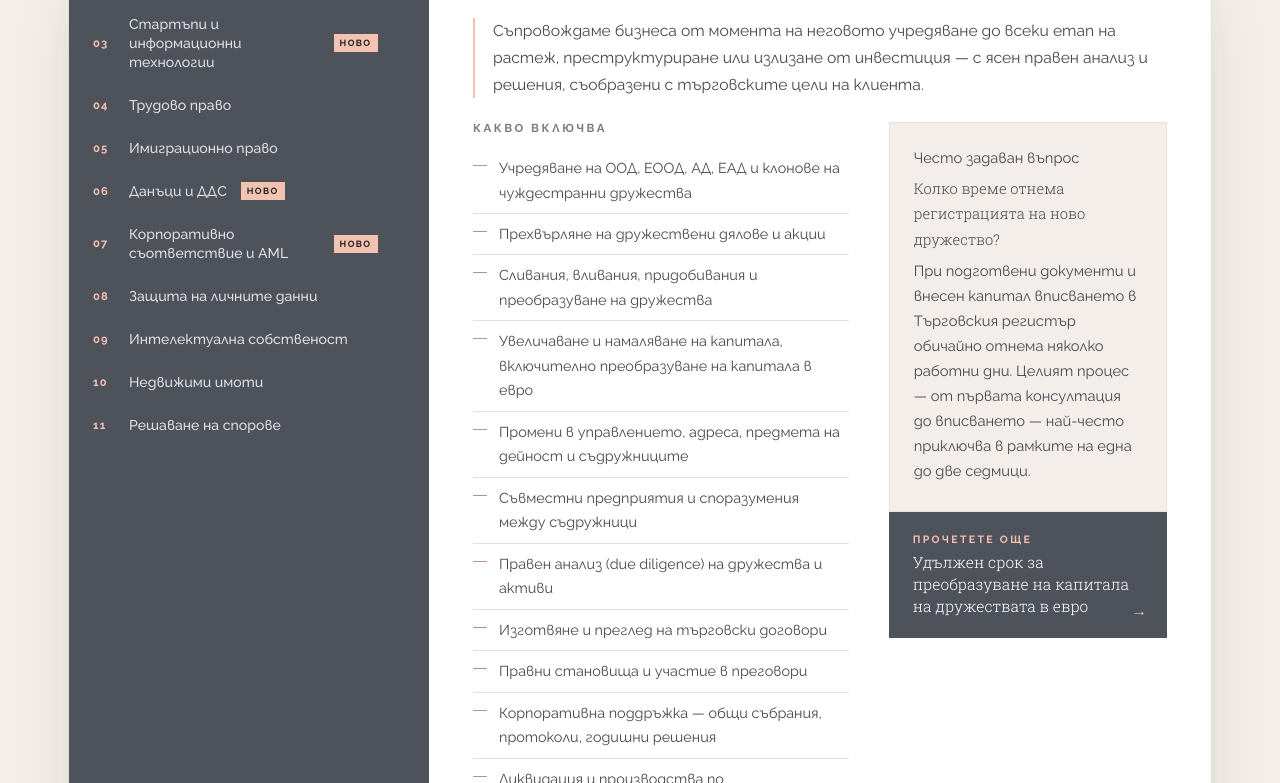
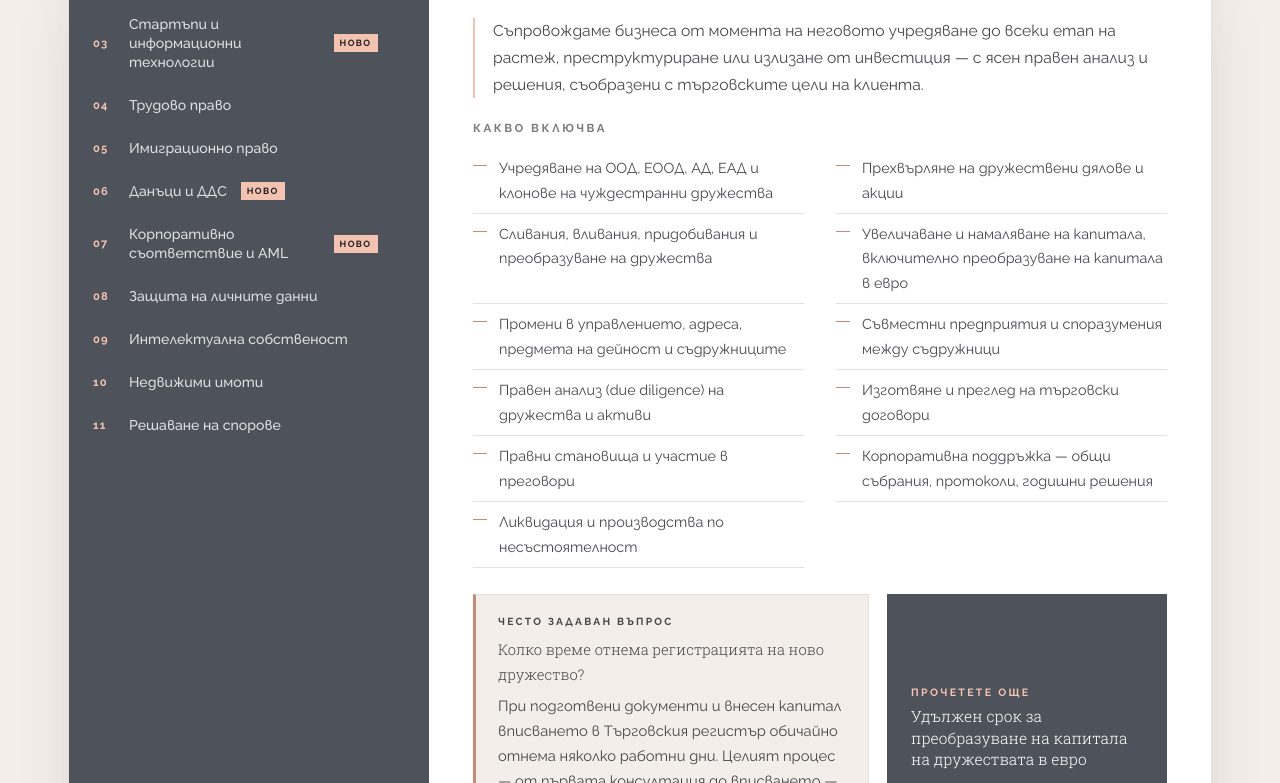
Before and after one commit to smarushkina/smlegal-website, a plain HTML site: page pravni-uslugi.html in a window 1280 px wide. Shown: the part 537-1320 px from the top of the page. Drawn offline with Linux system fonts and the light colour scheme.

Commit message:
Add files via upload

```diff
--- a/assets/css/style.css
+++ b/assets/css/style.css
@@ -624,3 +624,16 @@ h3{font-size:1.12rem}
 .site-footer li{margin-bottom:4px}
 .foot-bottom{margin-top:20px;padding:12px 0;font-size:.72rem}
 @media (max-width:780px){.foot-grid{gap:18px}}
+
+/* ===== Practice hub: FAQ below the services ===== */
+.hub__body--stack{display:block}
+.hub__list--2{display:grid;grid-template-columns:1fr 1fr;gap:0 32px}
+.hub__extra{display:grid;grid-template-columns:1fr 280px;gap:18px;margin-top:26px;align-items:stretch}
+.hub__extra:not(:has(.hub__related)){grid-template-columns:1fr}
+.hub__faq{background:var(--sand);border:1px solid var(--line);border-left:3px solid var(--rose-d);padding:18px 22px}
+.hub__faq-l{font-size:.64rem;font-weight:700;letter-spacing:.22em;text-transform:uppercase;color:var(--rose-ink);margin:0 0 6px}
+.hub__q{font-size:1rem;margin-bottom:6px}
+.hub__faq p:last-child{margin:0}
+.hub__related{display:flex;flex-direction:column;justify-content:center}
+@media (max-width:780px){.hub__list--2,.hub__extra{grid-template-columns:1fr}}
+.hub__faq .hub__faq-l{font-size:.64rem;margin:0 0 6px}
```
